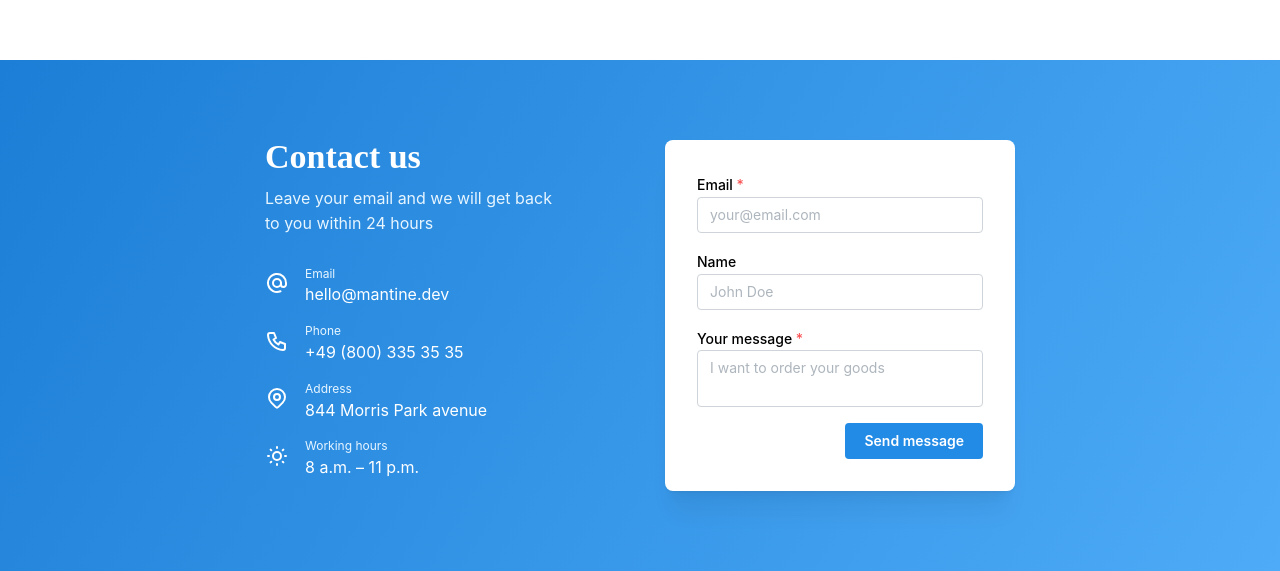
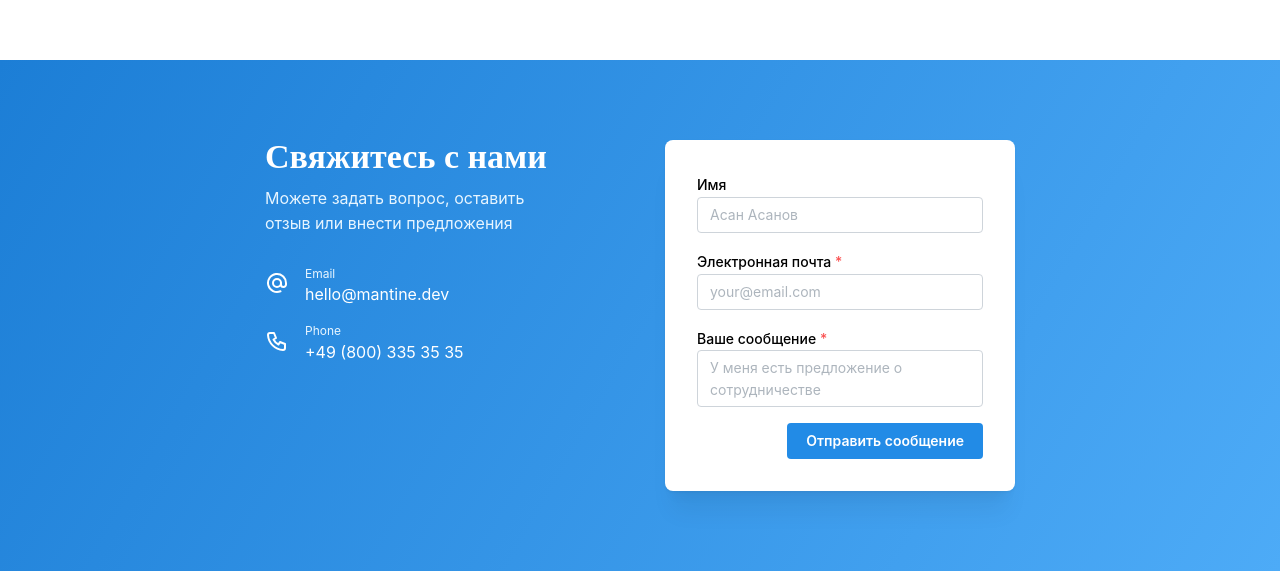
Before and after one commit to bakai-taalaibek/carpool, a Next.js app in the folder client/: page / in a window 1280 px wide. Shown: the part 740-1311 px from the top of the page. Built offline with nearby package versions, Linux system fonts and the light colour scheme.

Commit message:
Translate footer

```diff
--- a/client/app/contactIcons.tsx
+++ b/client/app/contactIcons.tsx
@@ -33,8 +33,6 @@ function ContactIcon({
 const MOCKDATA = [
   { title: "Email", description: "hello@mantine.dev", icon: IconAt },
   { title: "Phone", description: "+49 (800) 335 35 35", icon: IconPhone },
-  { title: "Address", description: "844 Morris Park avenue", icon: IconMapPin },
-  { title: "Working hours", description: "8 a.m. – 11 p.m.", icon: IconSun },
 ];
 
 export function ContactIconsList() {
--- a/client/app/footer.tsx
+++ b/client/app/footer.tsx
@@ -46,7 +46,7 @@ const Footer = forwardRef<HTMLDivElement>(function Footer(_, ref) {
       >
         <GridCol span={{ base: 12, sm: 6 }} w={400} maw={400}>
           <Title c="white" lh={1} ff="Greycliff CF">
-            Contact us
+            Свяжитесь с нами
           </Title>
           <Text
             c="var(--mantine-color-blue-0)"
@@ -54,7 +54,7 @@ const Footer = forwardRef<HTMLDivElement>(function Footer(_, ref) {
             mt="sm"
             mb={30}
           >
-            Leave your email and we will get back to you within 24 hours
+            Можете задать вопрос, оставить отзыв или внести предложения
           </Text>
 
           <ContactIconsList />
@@ -63,28 +63,25 @@ const Footer = forwardRef<HTMLDivElement>(function Footer(_, ref) {
         <GridCol span={{ base: 12, sm: 6 }} w={400} maw={400}>
           <Paper bg="white" p="xl" shadow="lg" radius="md" w="100%">
             <TextInput
-              label="Email"
+              label="Имя"
+              placeholder="Асан Асанов"
+              />
+            <TextInput
+              label="Электронная почта"
               placeholder="your@email.com"
               required
-              // classNames={{ input: classes.input, label: classes.inputLabel }}
-            />
-            <TextInput
-              label="Name"
-              placeholder="John Doe"
               mt="md"
-              // classNames={{ input: classes.input, label: classes.inputLabel }}
             />
             <Textarea
               required
-              label="Your message"
-              placeholder="I want to order your goods"
+              label="Ваше сообщение"
+              placeholder="У меня есть предложение о сотрудничестве"
               minRows={4}
               mt="md"
-              // classNames={{ input: classes.input, label: classes.inputLabel }}
             />
 
             <Group justify="flex-end" mt="md">
-              <Button bg="var(--mantine-color-blue-6)">Send message</Button>
+              <Button bg="var(--mantine-color-blue-6)">Отправить сообщение</Button>
             </Group>
           </Paper>
         </GridCol>
```
